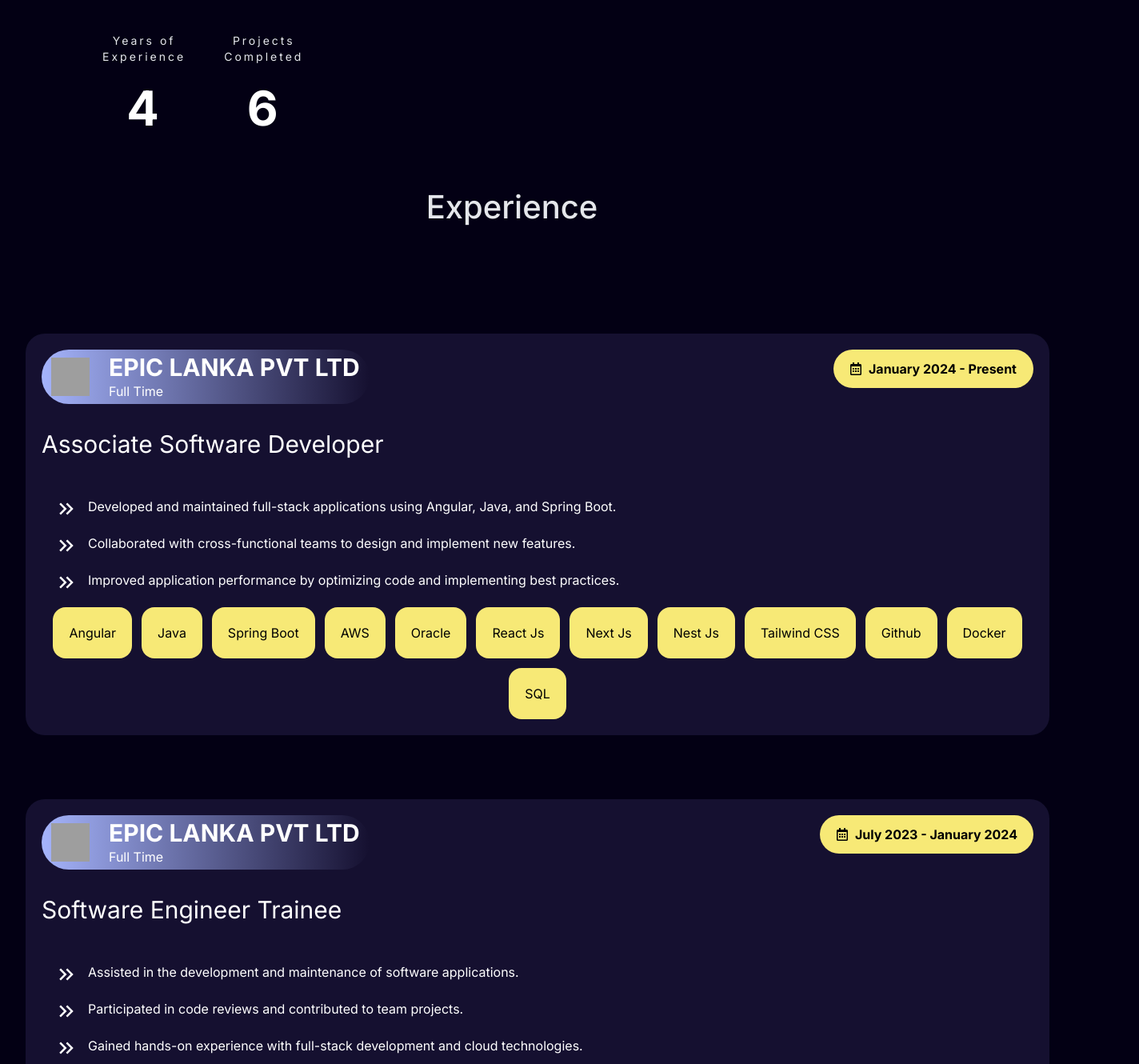
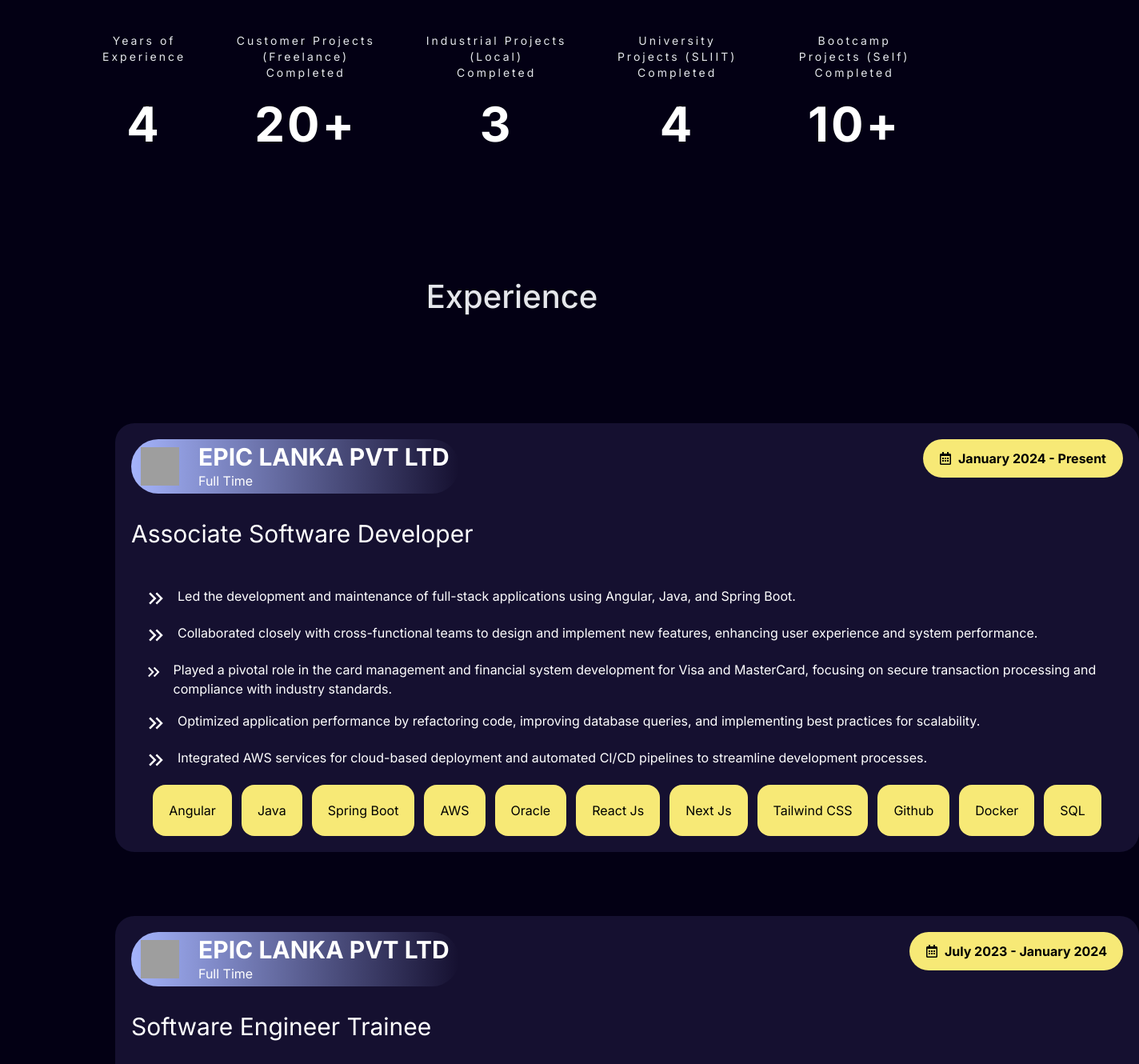
Before and after one commit to NipunPalliyaguru/Space-Portolio, a Next.js app: page / in a window 1280 px wide. Shown: the part 1260-2590 px from the top of the page at 80% size, 1424 px wide, since content can reach past the window. Built offline with nearby package versions, Linux system fonts and the light colour scheme; grey boxes are pictures that could not be loaded; a web font is replaced by a local one.

Commit message:
changes did

```diff
--- a/app/page.tsx
+++ b/app/page.tsx
@@ -14,8 +14,8 @@
         <About />
         <Experience/>
         <Skills />
+        <Projects />
         <Encryption />
-        <Projects />
       </div>
     </main>
   );
--- a/components/main/About.tsx
+++ b/components/main/About.tsx
@@ -37,7 +37,7 @@
                             </div>
                             <div className='font-primary text-sm tracking-[3px] text-gray-200 my-5 max-w-[600px]'>
                                 Years of <br />
-                                Experience
+                                Experience  &nbsp;
 
                                 <div className='flex flex-col gap-6 mt-6 text-6xl font-bold text-white max-w-[600px] w-auto h-auto'>4</div>
                             </div>
@@ -48,9 +48,40 @@
                                 {/* Your content */}
                             </div>
                             <div className='font-primary text-sm tracking-[3px] text-gray-200 my-5 max-w-[600px]'>
-                                Projects <br />
+                                Customer Projects (Freelance)<br />
                                 Completed
-                                <div className='flex flex-col gap-6 mt-6 text-6xl font-bold text-white max-w-[600px] w-auto h-auto'>6</div>
+                                <div className='flex flex-col gap-6 mt-6 text-6xl font-bold text-white max-w-[600px] w-auto h-auto'>20+</div>
+                            </div>
+                        </div>
+
+                        <div>
+                            <div className='text-[40px] font-tertiary text-gradient mb-2'>
+                                {/* Your content */}
+                            </div>
+                            <div className='font-primary text-sm tracking-[3px] text-gray-200 my-5 max-w-[600px]'>
+                                Industrial Projects (Local)<br />
+                                Completed
+                                <div className='flex flex-col gap-6 mt-6 text-6xl font-bold text-white max-w-[600px] w-auto h-auto'>3</div>
+                            </div>
+                        </div>
+                        <div>
+                            <div className='text-[40px] font-tertiary text-gradient mb-2'>
+                                {/* Your content */}
+                            </div>
+                            <div className='font-primary text-sm tracking-[3px] text-gray-200 my-5 max-w-[600px]'>
+                                University Projects (SLIIT)<br />
+                                Completed
+                                <div className='flex flex-col gap-6 mt-6 text-6xl font-bold text-white max-w-[600px] w-auto h-auto'>4</div>
+                            </div>
+                        </div>
+                        <div>
+                            <div className='text-[40px] font-tertiary text-gradient mb-2'>
+                                {/* Your content */}
+                            </div>
+                            <div className='font-primary text-sm tracking-[3px] text-gray-200 my-5 max-w-[600px]'>
+                                Bootcamp Projects (Self)<br />
+                                Completed
+                                <div className='flex flex-col gap-6 mt-6 text-6xl font-bold text-white max-w-[600px] w-auto h-auto'>10+</div>
                             </div>
                         </div>
                     </div>
--- a/components/main/Experience.tsx
+++ b/components/main/Experience.tsx
@@ -6,62 +6,68 @@
 const Experience = () => {
 
   const experiences = [
-
     {
         name: "EPIC LANKA PVT LTD",
-      icon: "https://media.licdn.com/dms/image/C560BAQH00MCBWLYYyA/company-logo_200_200/0/1631348879206?e=1731542400&v=beta&t=vjH89OmT24nD1x6JaH2rVY4SoRm74IpVzS6BqgZ4I1U", // replace with the actual path to the icon
+        icon: "https://media.licdn.com/dms/image/C560BAQH00MCBWLYYyA/company-logo_200_200/0/1631348879206?e=1731542400&v=beta&t=vjH89OmT24nD1x6JaH2rVY4SoRm74IpVzS6BqgZ4I1U",
         title: "Associate Software Developer",
         working_type: "Full Time",
         year: "January 2024 - Present",
         details: [
-        "Developed and maintained full-stack applications using Angular, Java, and Spring Boot.",
-        "Collaborated with cross-functional teams to design and implement new features.",
-        "Improved application performance by optimizing code and implementing best practices.",
+            "Led the development and maintenance of full-stack applications using Angular, Java, and Spring Boot.",
+            "Collaborated closely with cross-functional teams to design and implement new features, enhancing user experience and system performance.",
+            "Played a pivotal role in the card management and financial system development for Visa and MasterCard, focusing on secure transaction processing and compliance with industry standards.",
+            "Optimized application performance by refactoring code, improving database queries, and implementing best practices for scalability.",
+            "Integrated AWS services for cloud-based deployment and automated CI/CD pipelines to streamline development processes."
         ],
-      techs: [ "Angular", "Java", "Spring Boot", "AWS", "Oracle", "React Js", " Next Js", "Nest Js", " Tailwind CSS", " Github", "Docker", "SQL",],
-      projects: ["Project A", "Project B", "Project C"], // replace with actual project names
+        techs: ["Angular", "Java", "Spring Boot", "AWS", "Oracle", "React Js", "Next Js",  "Tailwind CSS", "Github", "Docker", "SQL"],
+        projects: ["Visa Card Management System", "MasterCard Financial Gateway", "Corporate Banking Portal"],
     },
     {
         name: "EPIC LANKA PVT LTD",
-      icon: "https://media.licdn.com/dms/image/C560BAQH00MCBWLYYyA/company-logo_200_200/0/1631348879206?e=1731542400&v=beta&t=vjH89OmT24nD1x6JaH2rVY4SoRm74IpVzS6BqgZ4I1U", // replace with the actual path to the icon
+        icon: "https://media.licdn.com/dms/image/C560BAQH00MCBWLYYyA/company-logo_200_200/0/1631348879206?e=1731542400&v=beta&t=vjH89OmT24nD1x6JaH2rVY4SoRm74IpVzS6BqgZ4I1U",
         title: "Software Engineer Trainee",
         working_type: "Full Time",
         year: "July 2023 - January 2024",
         details: [
-        "Assisted in the development and maintenance of software applications.",
-        "Participated in code reviews and contributed to team projects.",
-        "Gained hands-on experience with full-stack development and cloud technologies.",
+            "Assisted senior developers in the design and implementation of software applications, gaining in-depth knowledge of full-stack development.",
+            "Participated in code reviews and contributed to the optimization of existing codebases.",
+            "Developed and tested key features for card management systems under the guidance of experienced developers.",
+            "Worked with cloud technologies, including AWS, to deploy and manage applications.",
+            "Collaborated on projects involving financial transaction processing, ensuring adherence to compliance standards."
         ],
-      techs: [ "Angular", "Java", "Spring Boot", "AWS", "Oracle", "React Js", " Next Js", "Nest Js", " Tailwind CSS", " Github", "Docker", "SQL",],
-      projects: ["Project D", "Project E"], // replace with actual project names
+        techs: ["Angular", "Java", "Spring Boot", "AWS", "Oracle", "React Js", "Next Js",  "Tailwind CSS", "Github", "Docker", "SQL"],
+        projects: ["Visa Transaction Processing", "MasterCard Compliance Integration"],
     },
     {
         name: "Upwork (Freelance)",
-      icon: "https://pangrampangram.com/cdn/shop/articles/442269ac56eddaecd3fa3dd752c38870_1920x.jpg?v=1631828825", // replace with the actual path to the icon
+        icon: "https://pangrampangram.com/cdn/shop/articles/442269ac56eddaecd3fa3dd752c38870_1920x.jpg?v=1631828825",
         title: "Full Stack Developer",
         working_type: "Part-Time",
         year: "July 2020 - Present",
         details: [
-        "Completed various full-stack development projects for clients in the US and Canada.",
-        "Specialized in building responsive and scalable web applications.",
-        "Worked with a variety of technologies including NodeJS, ReactJS, and MongoDB.",
+            "Successfully completed various full-stack development projects for clients in the US and Canada, delivering high-quality, responsive web applications.",
+            "Specialized in building scalable applications with a focus on performance and user experience, tailored to meet specific client needs.",
+            "Implemented RESTful APIs and dynamic front-end interfaces using technologies like NodeJS and ReactJS.",
+            "Collaborated with remote teams to integrate third-party services and optimize database queries using MongoDB.",
+            "Provided ongoing maintenance and feature enhancements, ensuring long-term client satisfaction and project success."
         ],
-      techs: ["NodeJS", "ReactJS", "MongoDB", "NextJS"],
-      projects: ["Client Project 1", "Client Project 2"], // replace with actual project names
+        techs: ["NodeJS", "ReactJS", "MongoDB", "NextJS", "ExpressJS", "Bootstrap CSS", "Firebase"],
+        projects: ["E-commerce Platform Development", "Healthcare Management System", "Real-time Chat Application"],
     },
     // Add more experiences as needed
 ];
 
+
   return (
-    <div className="container mx-auto -mt-48" >
+    <div className="container mx-auto -mt-20" >
 
 
       <h1 id="Experience" className="text-[40px] font-medium text-center text-gray-200 mb-32">Experience</h1>
       {experiences.map((experience, index) => (
         <div
           key={index}
-          className="bg-tertiary false w-full mr-20 ml-8 mb-20 text-white justify-center  rounded-3xl min-h-[400px] gap-4 p-5"
-          style={{ backgroundColor: "#151030" }}
+          className="bg-tertiary false w-full mr-20 ml-36 mb-20 text-white justify-center  rounded-3xl min-h-[400px] gap-4 p-5"
+          style={{ backgroundColor: "#151030" ,maxWidth: "1300px"}}
         >
           <div className="flex md:justify-between max-[500px]:gap-4 max-[500px]:flex-col">
             <span className="bg-gradient-to-r from-indigo-300 flex  items-center py-1 md:px-3 px-3 rounded-full md:w-94 min-w-[192px]">
--- a/components/sub/HeroContent.tsx
+++ b/components/sub/HeroContent.tsx
@@ -50,8 +50,8 @@
               <TypeAnimation
                 sequence={[
                   'Developer', 2000,
-                  'Dev Ops', 2000,
-                  'Cyber Ops', 2000,
+                  'DevOps', 2000,
+                  'CyberOps ', 2000,
                 ]}
                 speed={50}
                 className="text-gradient"
--- a/package.json
+++ b/package.json
@@ -14,7 +14,8 @@
     "react": "^18",
     "react-dom": "^18",
     "react-icons": "^4.11.0",
-    "react-type-animation": "^3.2.0"
+    "react-type-animation": "^3.2.0",
+    "swiper": "^11.1.9"
   },
   "devDependencies": {
     "@react-three/drei": "^9.88.4",
```
Also changed, not shown: components/main/Encryption.tsx (line endings or trailing spaces), 1 other file (tests, documents, lock files or other folders). Lines whose indentation alone changed are shown as unchanged.
